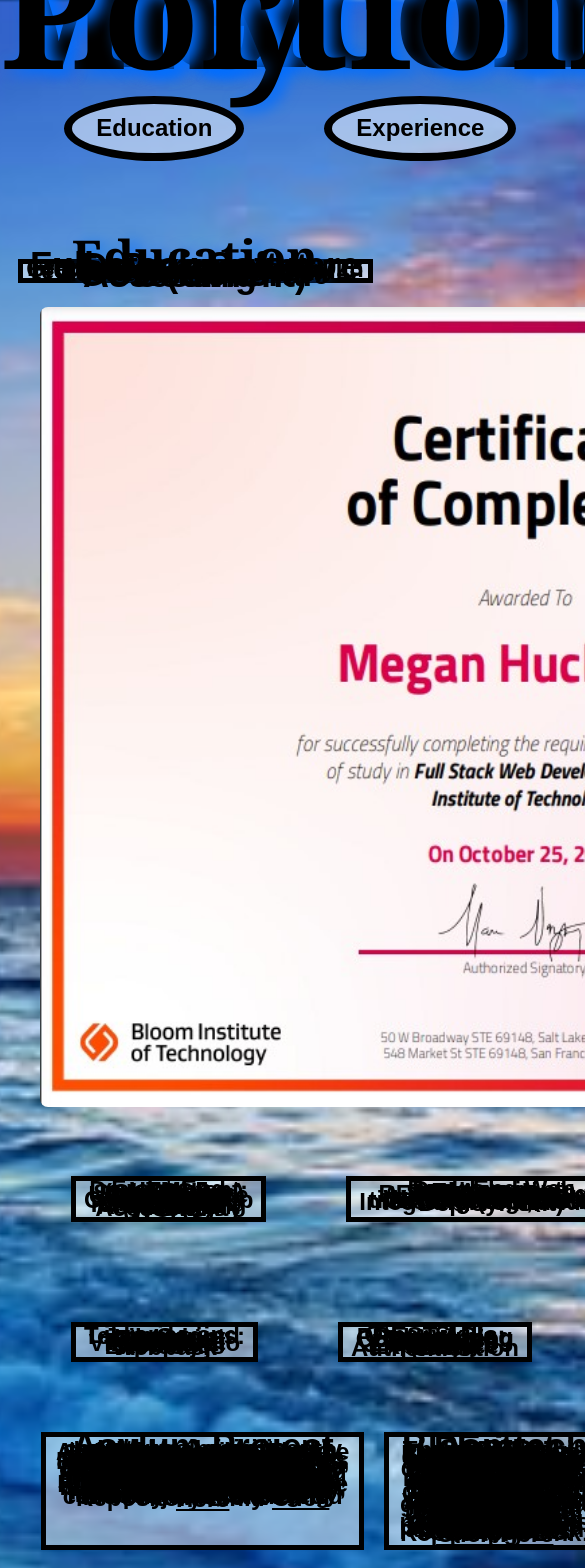
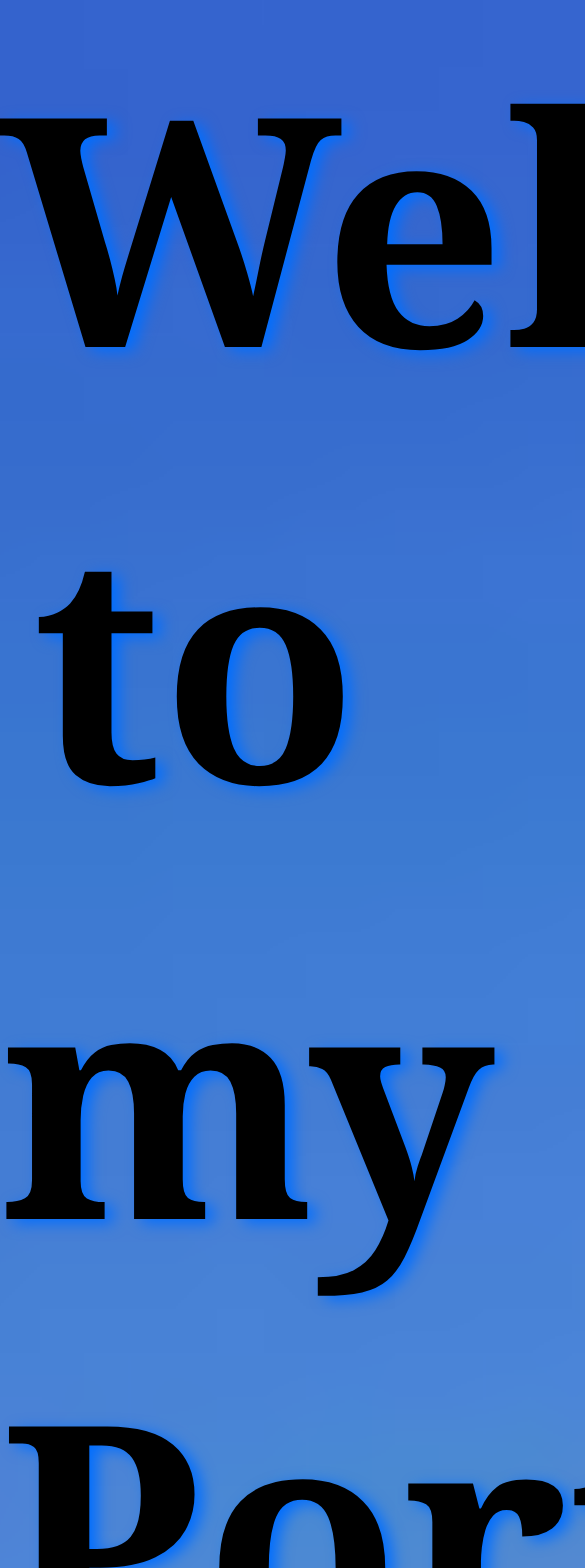
Before and after one commit to megan-huckabay/project, a React (Create React App) app: page /Education in a window 390 px wide. Shown: the top 1568 px of the page, 585 px wide, since content can reach past the window. Built offline with nearby package versions, Linux system fonts and the light colour scheme.

Commit message:
removed media query for now

```diff
--- a/src/App.css
+++ b/src/App.css
@@ -69,20 +69,5 @@ body {
 
 /* Mobile responsiveness */
 @media screen and (max-width: 600px) {
-  /* Adjustments for smaller screens */
 
-  /* Adjust the header font size */
-  .header {
-    font-size: 1.5rem;
-  }
-
-  /* Adjust the logo height for smaller screens */
-  .App-logo {
-    height: 20vmin;
-  }
-
-  /* Adjust the heading 1 font size for smaller screens */
-  .app-container h1 {
-    font-size: 10rem;
-  }
 }
--- a/src/Styles/About.css
+++ b/src/Styles/About.css
@@ -68,53 +68,5 @@
 
 /* Mobile responsiveness for about page */
 @media screen and (max-width: 600px) {
-  /* Adjustments for smaller screens */
 
-  /* Adjust font size for the about container */
-  .about-container {
-    font-size: 1.5rem;
-    margin: 2.5rem;
-    padding: 2.5rem;
-    border: 1px;
-  }
-
-  /* Adjust font size for h1 and h2 within the about page */
-  .about-page h1,
-  .about-page h2 {
-    font-size: 1.5rem;
-  }
-
-  /* Adjust font size for bold, strong, and p elements within the about page */
-  .about-page b,
-  .about-page strong,
-  .about-page p {
-    font-size: 0.8em;
-  }
-
-  /* Adjust width, height, and border-radius for images within the picture section of the about page */
-  .about-page .picture-section img {
-    width: 15em;
-    height: 25rem;
-    border-radius: 8px;
-  }
-
-  /* Adjust padding and margin for containers with class fun-container and dream-container */
-  .fun-container,
-  .dream-container {
-    padding: 10px;
-    margin: 10px;
-  }
-
-  /* Adjust padding and margin for sections within the about page */
-  .about-section,
-  .art-section,
-  .helping-section,
-  .nature-section,
-  .power-section,
-  .job-section,
-  .future-section {
-    padding: 10px;
-    margin: 10px;
-    border: 2.5rpx
-  }
 }
--- a/src/Styles/Contact.css
+++ b/src/Styles/Contact.css
@@ -26,20 +26,5 @@
 
 /* Mobile responsiveness for contact page */
 @media screen and (max-width: 600px) {
-  /* Adjustments for smaller screens */
 
-  /* Adjust font size for the contact container */
-  .contact-container {
-    font-size: 2.5rem;
-    margin: 2.5rem;
-    padding: 2.5rem;
-    border: 1px;
-  }
-
-  /* Adjust font size for paragraphs, links, and h3 elements within the contact page */
-  .contact-page p,
-  .contact-page a,
-  .contact-page h3 {
-    font-size: 2.5rem;
-  }
 }
--- a/src/Styles/Education.css
+++ b/src/Styles/Education.css
@@ -89,66 +89,5 @@
 
 /* Mobile responsiveness for education page */
 @media screen and (max-width: 600px) {
-  /* Adjustments for smaller screens */
 
-  /* Adjust font size for h1 within the education page */
-  .education-page h1 {
-    font-size: 2em;
-  }
-
-  /* Adjust padding, margin, and font size for education container */
-  .education-container {
-    margin: 0.5rem;
-    padding: 0.5rem;
-    font-size: 1.5rem;
-  }
-
-  /* Adjust padding, margin, and font size for school section */
-  .school-section {
-    padding: 1.5px;
-    margin: 1.5px;
-    font-size: 1.5rem;
-  }
-
-  /* Adjust padding, margin, and font size for picture container */
-  .picture-container {
-    padding: 0.5em;
-    margin: 0.5em;
-  }
-
-  /* Adjust width, height, and border-radius for images within the picture section */
-  .picture-section img {
-    width: 60.5rem; /* Make images fill the width of the container */
-    height: 50rem;
-    border-radius: 8px;
-  }
-
-  /* Adjust padding, margin, and font size for frontend and backend sections */
-  .frontend-section,
-  .backend-section {
-    margin: 2.5rem;
-    padding: 0.5rem;
-  }
-
-  /* Adjust padding, margin, and font size for github, skills, and skills2 containers */
-  .github-container,
-  .skills-container,
-  .skills2-container {
-    margin: 10px;
-    padding: 5px;
-  }
-
-  /* Adjust padding, margin, and font size for tech and other sections */
-  .tech-section,
-  .other-section {
-    margin: 2.5rem;
-    padding: 0.5rem;
-  }
-
-  /* Adjust padding, margin, and font size for repo2 and repo1 sections */
-  .repo2-section,
-  .repo1-section {
-    padding: 10px;
-    margin: 10px;
-  }
 }
--- a/src/Styles/Experience.css
+++ b/src/Styles/Experience.css
@@ -66,37 +66,5 @@
 
 /* Mobile responsiveness for experience page */
 @media screen and (max-width: 600px) {
-  /* Adjustments for smaller screens */
 
-  /* Adjust font size for the entire page */
-  body {
-    font-size: 14px;
-  }
-
-  /* Adjust font size for the experience container */
-  .experience-container {
-    font-size: 2rem;
-  }
-
-  /* Adjust font size for h1 and h2 within the experience page */
-  .experience-page h1,
-  .experience-page h2 {
-    font-size: 2em;
-  }
-
-  /* Adjust font size for p and strong elements within the experience page */
-  .experience-page p,
-  .experience-page strong {
-    font-size: 0.8em;
-  }
-
-  /* Adjust padding, margin, and flex properties for containers */
-  .nurse-container,
-  .youth-container,
-  .retail-container,
-  .food-container {
-    padding: 10px;
-    margin: 10px;
-    flex: 1; /* Adjust the flex property for better responsiveness */
-  }
 }
--- a/src/Styles/Home.css
+++ b/src/Styles/Home.css
@@ -74,31 +74,5 @@ body {
 
 /* Mobile responsiveness for home page */
 @media screen and (max-width: 600px) {
-  /* Adjustments for smaller screens */
 
-  /* Adjust font size for the entire page */
-  body {
-    font-size: 8px;
-    line-height: 0.8px;
-  }
-
-  /* Adjust font size for the home container */
-  .home-container {
-    font-size: 1.5rem;
-  }
-
-  /* Adjust font size for the home section */
-  .home-section {
-    font-size: 1.5em;
-  }
-
-  /* Adjust font size for paragraphs within the home page */
-  .home-page p {
-    font-size: 0.5em;
-  }
-
-  /* Adjust font size for h1 within the home page */
-  .home-page h1 {
-    font-size: 1.5em;
-  }
 }
--- a/src/Styles/Navigation.css
+++ b/src/Styles/Navigation.css
@@ -44,30 +44,5 @@
 
 /* Mobile responsiveness for navigation container */
 @media screen and (max-width: 600px) {
-  /* Adjustments for smaller screens */
 
-  /* Adjust font size for the navigation container */
-  .navigation-container {
-    margin: 1rem;
-    padding: 1rem;
-  }
-
-  /* Adjust padding and margin for the unordered list inside the navigation container */
-  .navigation-container ul {
-    padding: 0.5rem;
-    margin: 0.5rem;
-  }
-
-  /* Adjust padding, margin, and font size for list items inside the navigation container */
-  .navigation-container li {
-    margin: 0.5rem;
-    padding: 0.5rem;
-  }
-
-  /* Adjust padding, margin, and font size for anchor (link) elements inside the navigation container */
-  .navigation-container a {
-    padding: 1.5rem;
-    margin: 1.5rem;
-    font-size: 1.5rem;
-  }
 }
```
